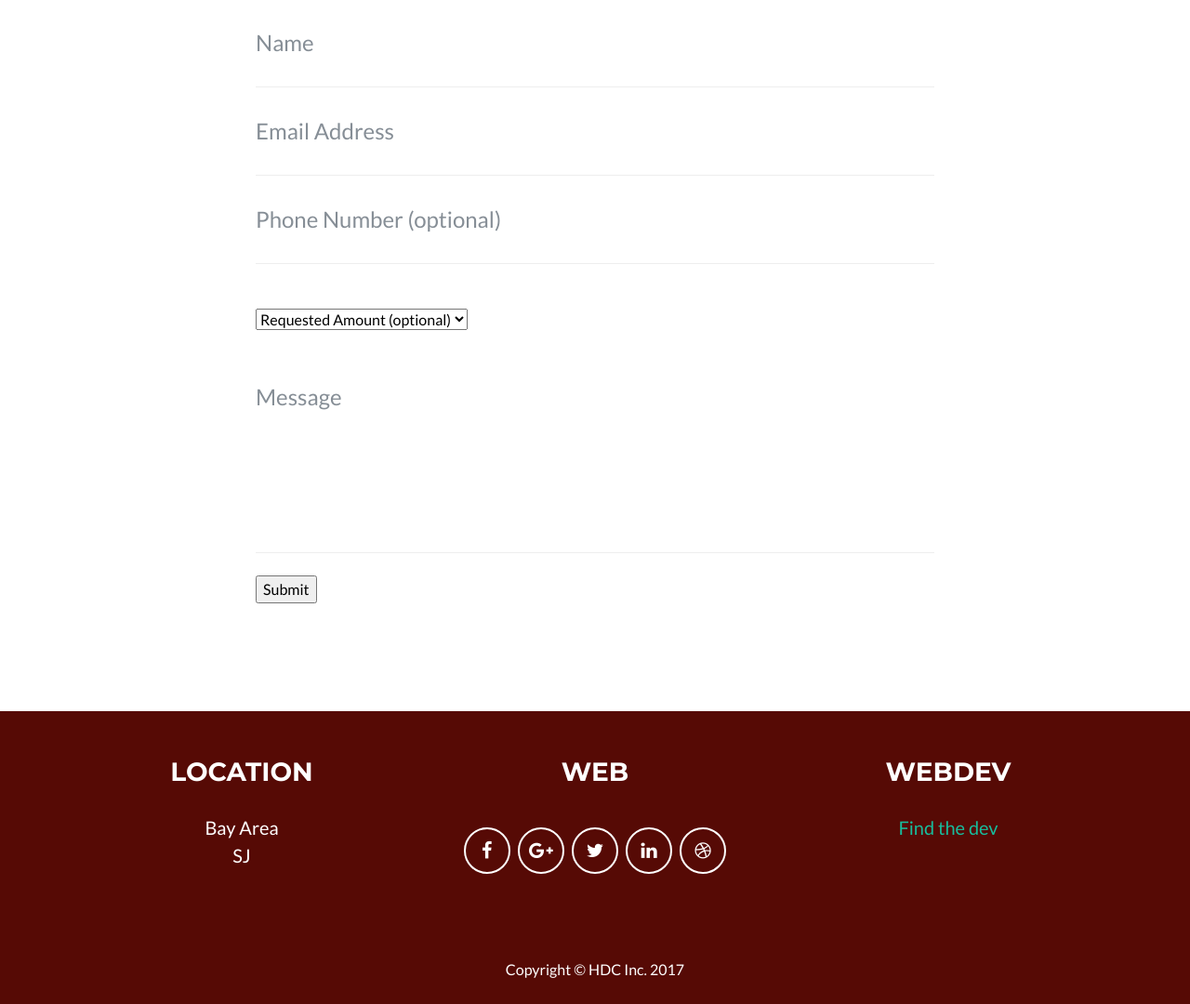
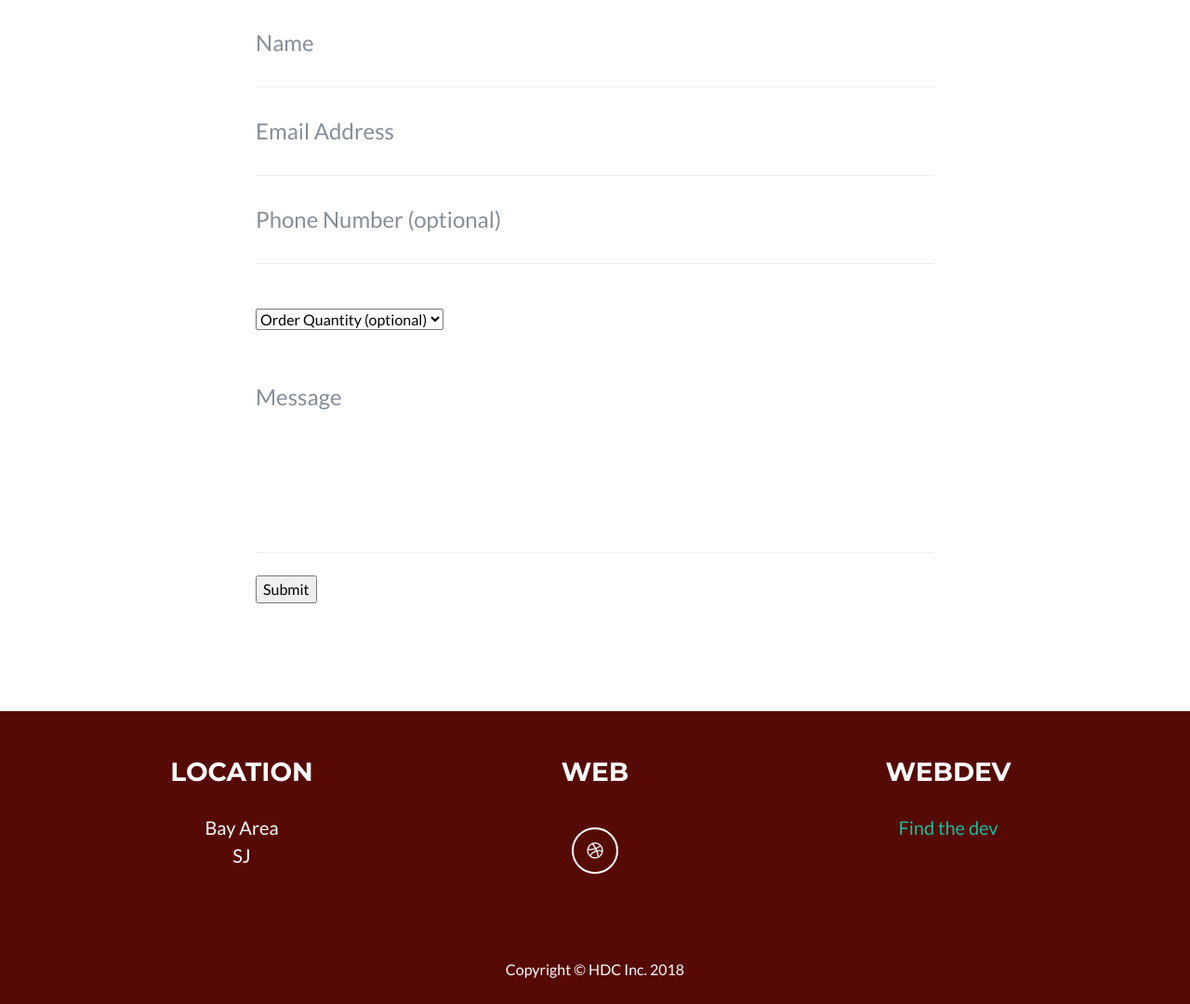
Before and after one commit to rkaus/kopi, a Flask app: page / in a window 1280 px wide. Shown: the part 1499-2579 px from the top of the page at 93% size. Run offline with Flask 2, Linux system fonts and the light colour scheme; some libraries are stand-ins or nearby versions.

Commit message:
contact form changes

```diff
--- a/templates/index.html
+++ b/templates/index.html
@@ -304,7 +304,7 @@
                   <!-- <label>Requested Amount</label> -->
                   <br>
                   <select name="entry.151888386" id="entry_151888386">
-                    <option value="Requested Amount">Requested Amount (optional)
+                    <option value="Requested Amount">Order Quantity (optional)
                     </option>
                     <option value="1 lb">1 lb</option> <option value="0.5 lb">0.5 lb</option>
                   </select>
@@ -478,28 +478,28 @@ The <a href="https://docs.google.com/spreadsheets/d/1bVeLfK2gm6emaGRKHnMllpeb_P4
             <div class="footer-col col-md-4">
               <h3>Web</h3>
               <ul class="list-inline">
-                <li class="list-inline-item">
+                <!-- <li class="list-inline-item">
                   <a class="btn-social btn-outline" href="#">
                     <i class="fa fa-fw fa-facebook"></i>
                   </a>
-                </li>
-                <li class="list-inline-item">
+                </li> -->
+                <!-- <li class="list-inline-item">
                   <a class="btn-social btn-outline" href="#">
                     <i class="fa fa-fw fa-google-plus"></i>
                   </a>
-                </li>
-                <li class="list-inline-item">
+                </li> -->
+                <!-- <li class="list-inline-item">
                   <a class="btn-social btn-outline" href="#">
                     <i class="fa fa-fw fa-twitter"></i>
                   </a>
-                </li>
-                <li class="list-inline-item">
-                  <a class="btn-social btn-outline" href="https://www.google.com/url?sa=t&rct=j&q=&esrc=s&source=web&cd=1&cad=rja&uact=8&ved=0ahUKEwjQ9Kmev_HYAhVI0oMKHdzTBb0QFggsMAA&url=https%3A%2F%2Fwww.linkedin.com%2Fin%2Frishi-kaushika-b74b1667&usg=AOvVaw2GpECirLVwSjYFAfS1JvEY">
+                </li> -->
+                <!-- <li class="list-inline-item">
+                  <a class="btn-social btn-outline" href="">
                     <i class="fa fa-fw fa-linkedin"></i>
                   </a>
-                </li>
+                </li> -->
                 <li class="list-inline-item">
-                  <a class="btn-social btn-outline" href="#">
+                  <a class="btn-social btn-outline" href="http://www.nba.com/warriors">
                     <i class="fa fa-fw fa-dribbble"></i>
                   </a>
                 </li>
@@ -517,7 +517,7 @@ The <a href="https://docs.google.com/spreadsheets/d/1bVeLfK2gm6emaGRKHnMllpeb_P4
         <div class="container">
           <div class="row">
             <div class="col-lg-12">
-              Copyright &copy; HDC Inc. 2017
+              Copyright &copy; HDC Inc. 2018
             </div>
           </div>
         </div>
```
